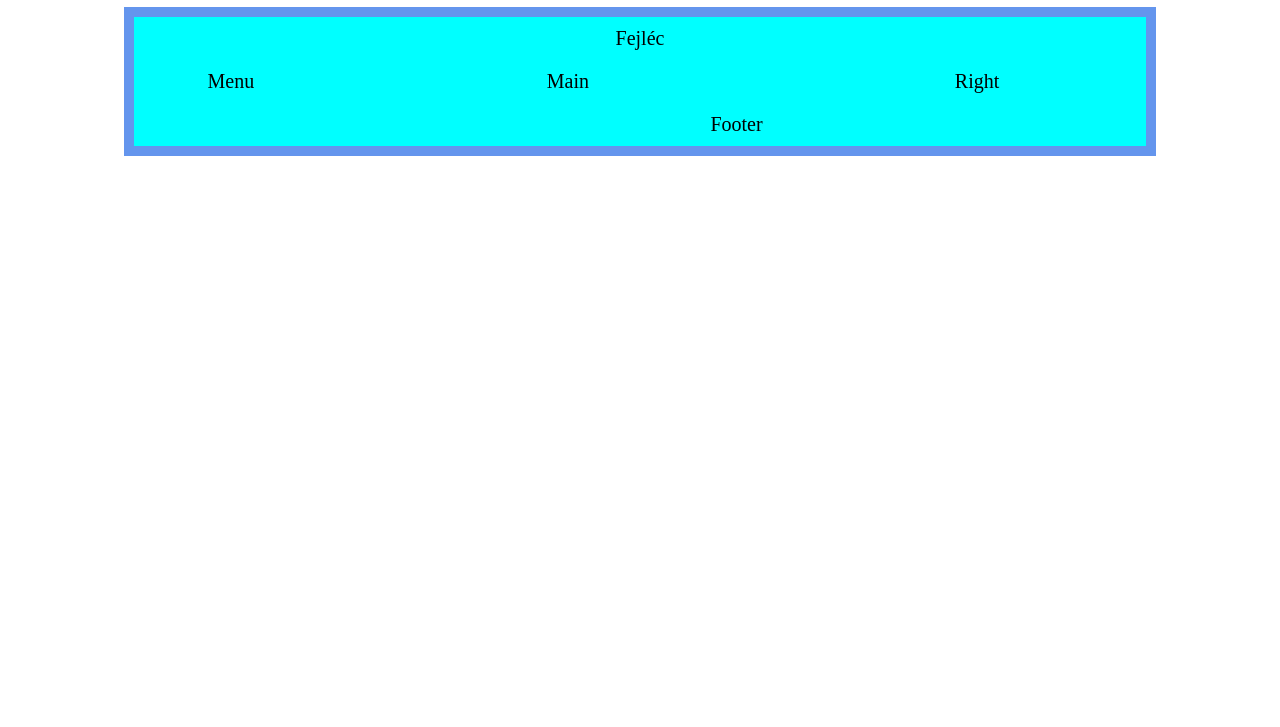
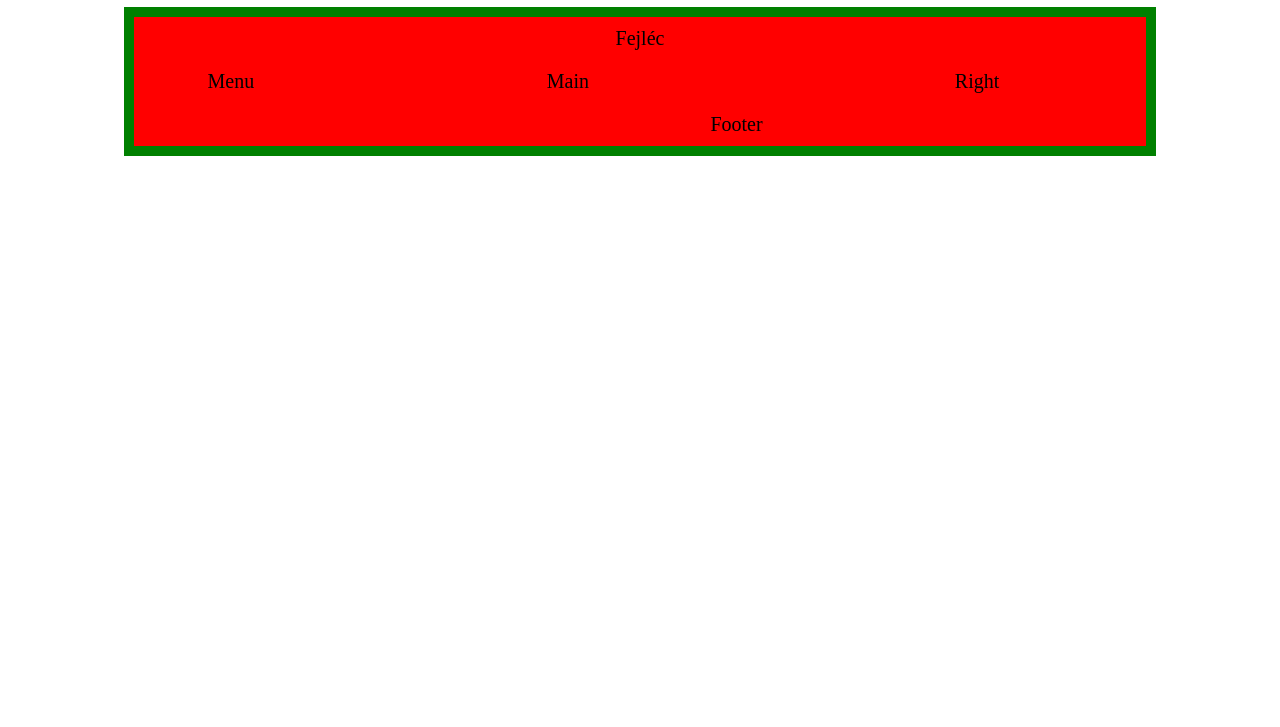
Before and after one commit to cskristof55/cssgrid, a plain HTML site: page index.html in a window 1280 px wide. Shown: the part 73-800 px from the top of the page. Drawn offline with Linux system fonts and the light colour scheme.

Commit message:
háttérszínek változtatása

```diff
--- a/style.css
+++ b/style.css
@@ -24,7 +24,7 @@
     margin: 0 auto;
     display: grid;
     width: 80%;
-    background-color: cornflowerblue;
+    background-color:green;
     padding: 10px;
     justify-content: stretch;
     align-content: stretch;
@@ -32,7 +32,7 @@
 
 .grid-container > div
 {
-    background-color: cyan;
+    background-color: red;
     text-align: center;
     padding: 10px 0;
     font-size: 20px;
--- a/style2.css
+++ b/style2.css
@@ -9,14 +9,14 @@ width: 80%;
 height: 400px;
 grid-template-columns: 2fr 2fr 1fr;
 grid-template-rows: 2fr 2fr 2fr;
-background-color: cadetblue;
+background-color: green;
 padding: 10px;
 grid-gap: 5px 10px;
 margin: 0 auto;
 }
 .grid-container > div
 {
-background-color: cornflowerblue;
+background-color: red;
 text-align: center;
 padding: 10px;
 font-size: 30px;
```
